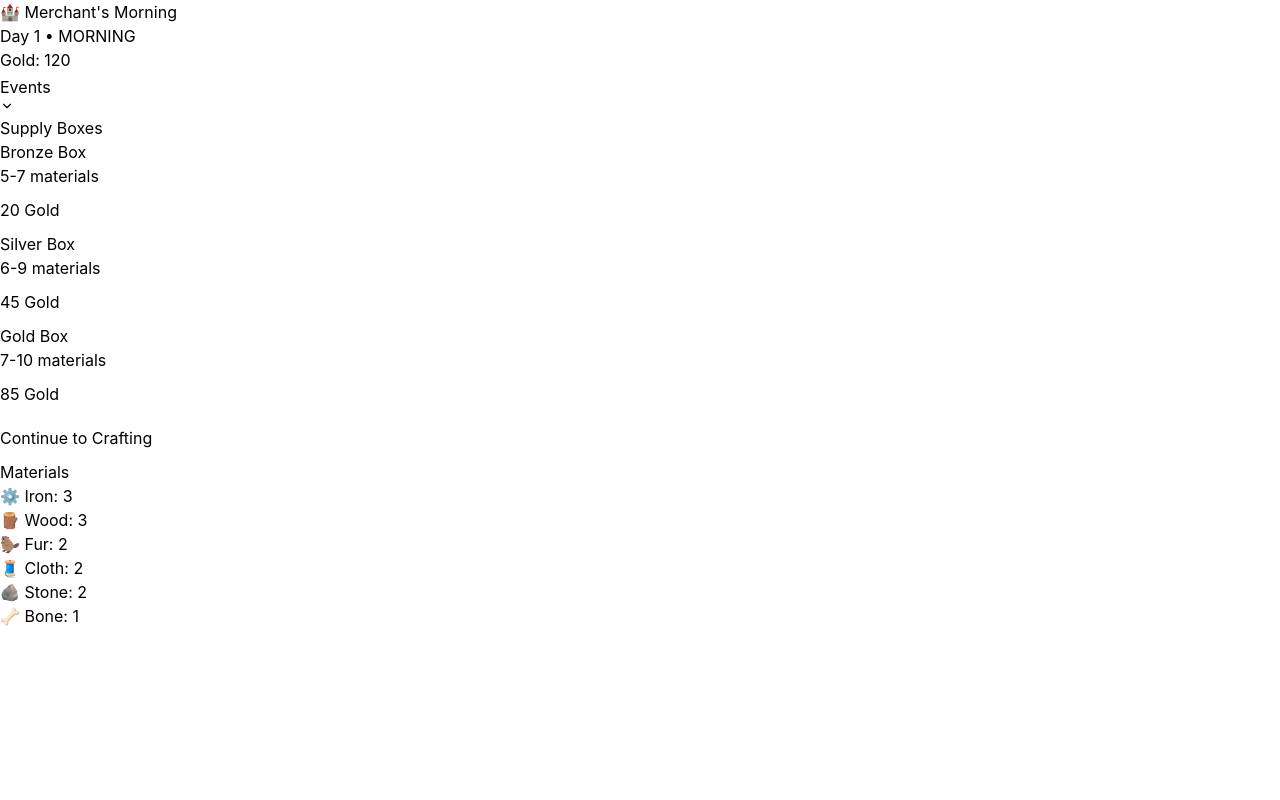
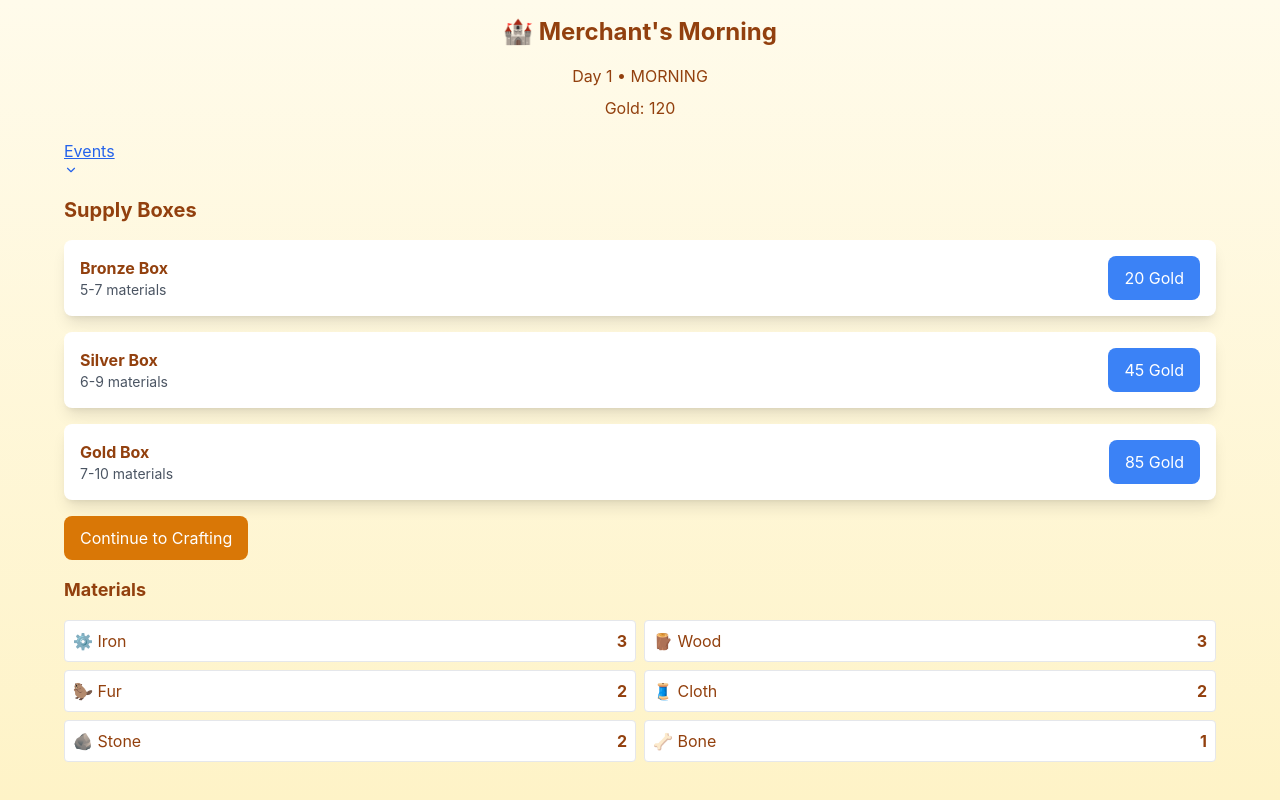
Before and after one commit to hendrism/merchants-morning, a React (Create React App) app: page / in a window 1280 px wide. Built offline with nearby package versions, Linux system fonts and the light colour scheme; the HTML template or start-up script is replaced by a standard one.

Commit message:
feat: enable tailwind styling

```diff
--- a/public/index.html
+++ b/public/index.html
@@ -10,63 +10,6 @@
     <!-- PWA Meta Tags -->
     <link rel="apple-touch-icon" href="%PUBLIC_URL%/logo192.png" />
     <link rel="manifest" href="%PUBLIC_URL%/manifest.json" />
-
-    <!-- CRITICAL: Tailwind CSS - Make sure this loads FIRST -->
-    <script src="https://cdn.tailwindcss.com"></script>
-    <script>
-      // Tailwind Config - Add custom colors and ensure it works
-      tailwind.config = {
-        theme: {
-          extend: {
-            colors: {
-              amber: {
-                50: '#fffbeb',
-                100: '#fef3c7',
-                500: '#f59e0b',
-                600: '#d97706',
-                800: '#92400e'
-              }
-            }
-          }
-        }
-      }
-    </script>
-
-    <!-- Fallback CSS in case Tailwind doesn't load -->
-    <style>
-      /* Basic fallback styles */
-      .bg-gradient-to-b { background: linear-gradient(to bottom, #fffbeb, #fed7aa); }
-      .text-amber-800 { color: #92400e; }
-      .bg-blue-500 { background-color: #3b82f6; }
-      .text-white { color: white; }
-      .p-4 { padding: 1rem; }
-      .mb-4 { margin-bottom: 1rem; }
-      .rounded-lg { border-radius: 0.5rem; }
-      .shadow-lg { box-shadow: 0 10px 15px -3px rgba(0, 0, 0, 0.1); }
-      .font-bold { font-weight: 700; }
-      .grid { display: grid; }
-      .flex { display: flex; }
-      .items-center { align-items: center; }
-      .justify-between { justify-content: space-between; }
-      .gap-2 { gap: 0.5rem; }
-      .w-full { width: 100%; }
-      .min-h-screen { min-height: 100vh; }
-      .bg-white { background-color: white; }
-      .text-gray-600 { color: #4b5563; }
-      .border { border-width: 1px; border-color: #d1d5db; }
-      .px-4 { padding-left: 1rem; padding-right: 1rem; }
-      .py-2 { padding-top: 0.5rem; padding-bottom: 0.5rem; }
-      .hover\:bg-gray-200:hover { background-color: #e5e7eb; }
-      .cursor-pointer { cursor: pointer; }
-      .overflow-y-auto { overflow-y: auto; }
-      .fixed { position: fixed; }
-      .bottom-0 { bottom: 0; }
-      .left-0 { left: 0; }
-      .right-0 { right: 0; }
-      .border-t { border-top-width: 1px; }
-      .max-w-6xl { max-width: 72rem; }
-      .mx-auto { margin-left: auto; margin-right: auto; }
-    </style>
 
     <title>Merchant's Morning</title>
   </head>
--- a/src/App.jsx
+++ b/src/App.jsx
@@ -164,53 +164,77 @@ const MerchantsMorning = () => {
   };
 
   return (
-    <div>
+    <div className="min-h-screen bg-gradient-to-b from-amber-50 to-amber-100 text-amber-800 p-4">
       <Notifications notifications={notifications} />
-      <h1>🏰 Merchant's Morning</h1>
-      <p>
+      <div className="max-w-6xl mx-auto">
+        <h1 className="text-2xl font-bold mb-4 text-center">🏰 Merchant's Morning</h1>
+        <p className="mb-2 text-center">
           Day {gameState.day} • {gameState.phase.replace('_', ' ').toUpperCase()}
         </p>
-      <p>Gold: {gameState.gold}</p>
-      <button onClick={() => setShowEventLog(!showEventLog)}>
+        <p className="mb-4 text-center">Gold: {gameState.gold}</p>
+        <button
+          className="text-blue-600 underline mb-4"
+          onClick={() => setShowEventLog(!showEventLog)}
+        >
           Events {showEventLog ? <ChevronUp size={14} /> : <ChevronDown size={14} />}
         </button>
         {showEventLog && <EventLog events={eventLog} />}
 
         {gameState.phase === PHASES.MORNING && (
+          <div className="space-y-4">
+            <h2 className="text-xl font-bold">Supply Boxes</h2>
+            {Object.entries(BOX_TYPES).map(([type, box]) => (
+              <div
+                key={type}
+                className="bg-white rounded-lg shadow-lg p-4 flex items-center justify-between"
+              >
                 <div>
-          <h2>Supply Boxes</h2>
-          {Object.entries(BOX_TYPES).map(([type, box]) => (
-            <div key={type}>
-              <div>{box.name}</div>
-              <div>
+                  <div className="font-bold">{box.name}</div>
+                  <div className="text-sm text-gray-600">
                     {box.materialCount[0]}-{box.materialCount[1]} materials
                   </div>
-              <button onClick={() => openBox(type)} disabled={gameState.gold < box.cost}>
+                </div>
+                <button
+                  className="bg-blue-500 text-white px-4 py-2 rounded-lg disabled:opacity-50"
+                  onClick={() => openBox(type)}
+                  disabled={gameState.gold < box.cost}
+                >
                   {box.cost} Gold
                 </button>
               </div>
             ))}
-          <button onClick={() => setGameState(prev => ({ ...prev, phase: PHASES.CRAFTING }))}>
+            <button
+              className="bg-amber-600 text-white px-4 py-2 rounded-lg"
+              onClick={() => setGameState(prev => ({ ...prev, phase: PHASES.CRAFTING }))}
+            >
               Continue to Crafting
             </button>
-          <h3>Materials</h3>
+            <h3 className="text-lg font-bold">Materials</h3>
+            <div className="grid grid-cols-2 gap-2">
               {Object.entries(gameState.materials)
                 .filter(([_, count]) => count > 0)
                 .map(([materialId, count]) => {
                   const material = MATERIALS[materialId];
                   return (
-                <div key={materialId}>
-                  {material.icon} {material.name}: {count}
+                    <div
+                      key={materialId}
+                      className="bg-white border rounded p-2 flex items-center justify-between"
+                    >
+                      <span>
+                        {material.icon} {material.name}
+                      </span>
+                      <span className="font-bold">{count}</span>
                     </div>
                   );
                 })}
             </div>
+          </div>
         )}
 
         {gameState.phase === PHASES.CRAFTING && (
-        <div>
-          <h2>Crafting Workshop</h2>
-          <div>
+          <div className="space-y-4">
+            <h2 className="text-xl font-bold">Crafting Workshop</h2>
+            <div className="flex gap-2 mb-2">
               {ITEM_TYPES.map(type => (
                 <TabButton
                   key={type}
@@ -221,21 +245,35 @@ const MerchantsMorning = () => {
                 </TabButton>
               ))}
             </div>
-          {sortRecipesByRarityAndCraftability(filterRecipesByType(craftingTab)).map(recipe => (
-            <div key={recipe.id}>
+            <div className="space-y-2">
+              {sortRecipesByRarityAndCraftability(filterRecipesByType(craftingTab)).map(
+                recipe => (
+                  <div
+                    key={recipe.id}
+                    className="bg-white rounded p-2 flex items-center justify-between"
+                  >
                     <div>
                       {recipe.name} ({recipe.rarity})
                     </div>
-              <button onClick={() => craftItem(recipe.id)} disabled={!canCraft(recipe)}>
+                    <button
+                      className="bg-blue-500 text-white px-2 py-1 rounded disabled:opacity-50"
+                      onClick={() => craftItem(recipe.id)}
+                      disabled={!canCraft(recipe)}
+                    >
                       {canCraft(recipe) ? 'Craft' : 'Need Materials'}
                     </button>
                   </div>
-          ))}
-          <button onClick={() => setGameState(prev => ({ ...prev, phase: PHASES.SHOPPING }))}>
+                )
+              )}
+            </div>
+            <button
+              className="bg-amber-600 text-white px-4 py-2 rounded-lg"
+              onClick={() => setGameState(prev => ({ ...prev, phase: PHASES.SHOPPING }))}
+            >
               Open Shop
             </button>
-          <h3>Inventory</h3>
-          <div>
+            <h3 className="text-lg font-bold">Inventory</h3>
+            <div className="flex gap-2 mb-2">
               {ITEM_TYPES.map(type => (
                 <TabButton
                   key={type}
@@ -246,32 +284,47 @@ const MerchantsMorning = () => {
                 </TabButton>
               ))}
             </div>
+            <div className="space-y-1">
               {filterInventoryByType(inventoryTab).map(([itemId, count]) => {
                 const recipe = RECIPES.find(r => r.id === itemId);
                 return (
-              <div key={itemId}>
-                {recipe.name} - {count}
+                  <div
+                    key={itemId}
+                    className="bg-white border rounded p-2 flex items-center justify-between"
+                  >
+                    <span>{recipe.name}</span>
+                    <span className="font-bold">{count}</span>
                   </div>
                 );
               })}
             </div>
+          </div>
         )}
 
         {gameState.phase === PHASES.SHOPPING && (
-        <div>
-          <h2>Shopping</h2>
-          <button onClick={() => setGameState(prev => ({ ...prev, phase: PHASES.END_DAY }))}>
+          <div className="space-y-4">
+            <h2 className="text-xl font-bold">Shopping</h2>
+            <button
+              className="bg-amber-600 text-white px-4 py-2 rounded-lg"
+              onClick={() => setGameState(prev => ({ ...prev, phase: PHASES.END_DAY }))}
+            >
               Close Shop for Today
             </button>
           </div>
         )}
 
         {gameState.phase === PHASES.END_DAY && (
-        <div>
-          <h2>Day {gameState.day} Complete!</h2>
-          <button onClick={() => startNewDay()}>Start Day {gameState.day + 1}</button>
+          <div className="space-y-4 text-center">
+            <h2 className="text-xl font-bold">Day {gameState.day} Complete!</h2>
+            <button
+              className="bg-amber-600 text-white px-4 py-2 rounded-lg"
+              onClick={() => startNewDay()}
+            >
+              Start Day {gameState.day + 1}
+            </button>
           </div>
         )}
+      </div>
     </div>
   );
 };
--- a/src/index.css
+++ b/src/index.css
@@ -1,5 +1,6 @@
-/* Import Tailwind - This is critical */
-@import url('https://cdn.tailwindcss.com');
+@tailwind base;
+@tailwind components;
+@tailwind utilities;
 
 /* Reset and base styles */
 * {
--- a/tailwind.config.js
+++ b/tailwind.config.js
@@ -2,7 +2,17 @@
 module.exports = {
   content: ["./src/**/*.{js,jsx,ts,tsx}"],
   theme: {
-    extend: {},
+    extend: {
+      colors: {
+        amber: {
+          50: '#fffbeb',
+          100: '#fef3c7',
+          500: '#f59e0b',
+          600: '#d97706',
+          800: '#92400e',
+        },
+      },
+    },
   },
   plugins: [],
 };
```
Lines whose indentation alone changed are shown as unchanged.
